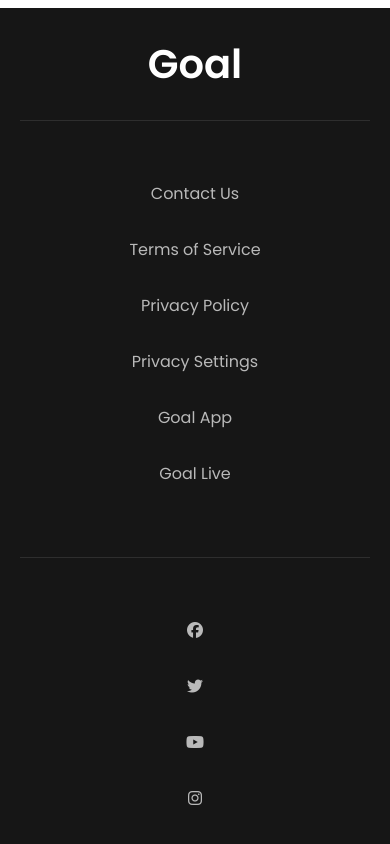
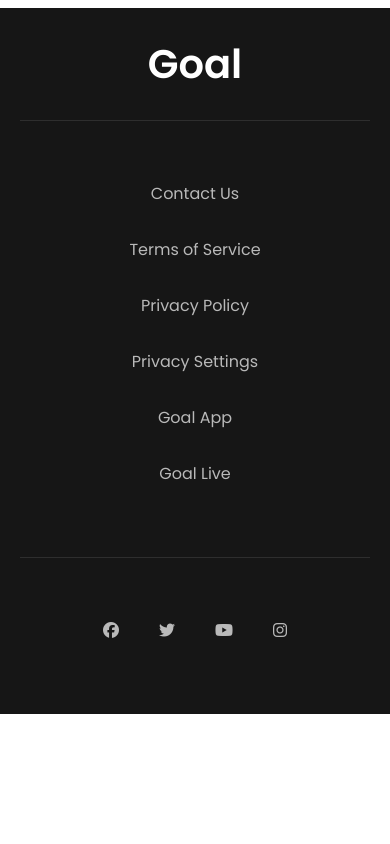
Before and after one commit to fakhrulTax/world-cup, a plain HTML site: page index.html in a window 390 px wide. Shown: the part 4132-4976 px from the top of the page. After the commit the page ends 4846 px from the top, so only its background shows below. Drawn offline with Linux system fonts and the light colour scheme.

Commit message:
social nav flex direction change

```diff
--- a/css/style.css
+++ b/css/style.css
@@ -384,4 +384,8 @@ footer {
         margin-bottom: 10px;
     }
 
+    .social-nav .footer-navigation {
+        flex-direction: row;
+    }
+
 }
```
